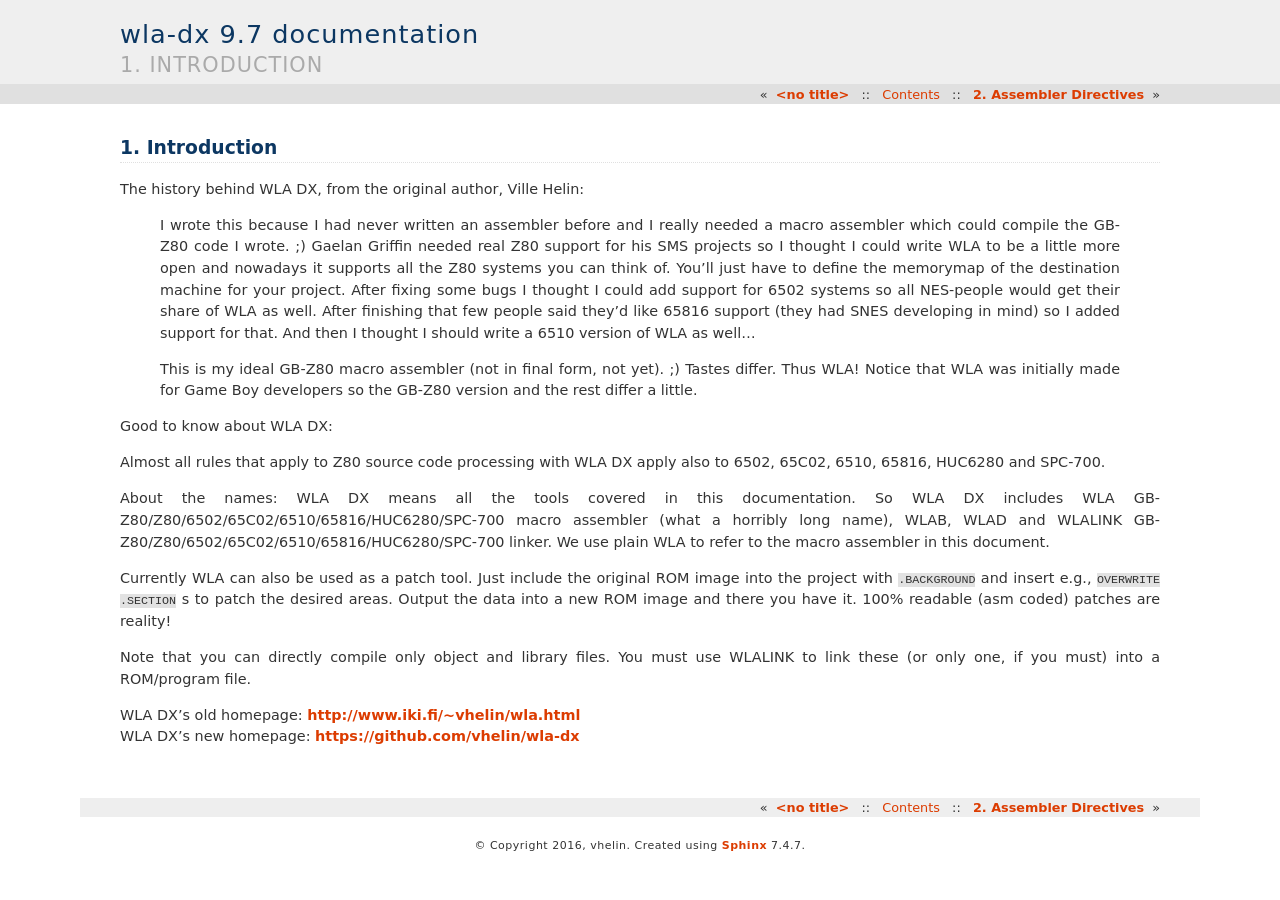
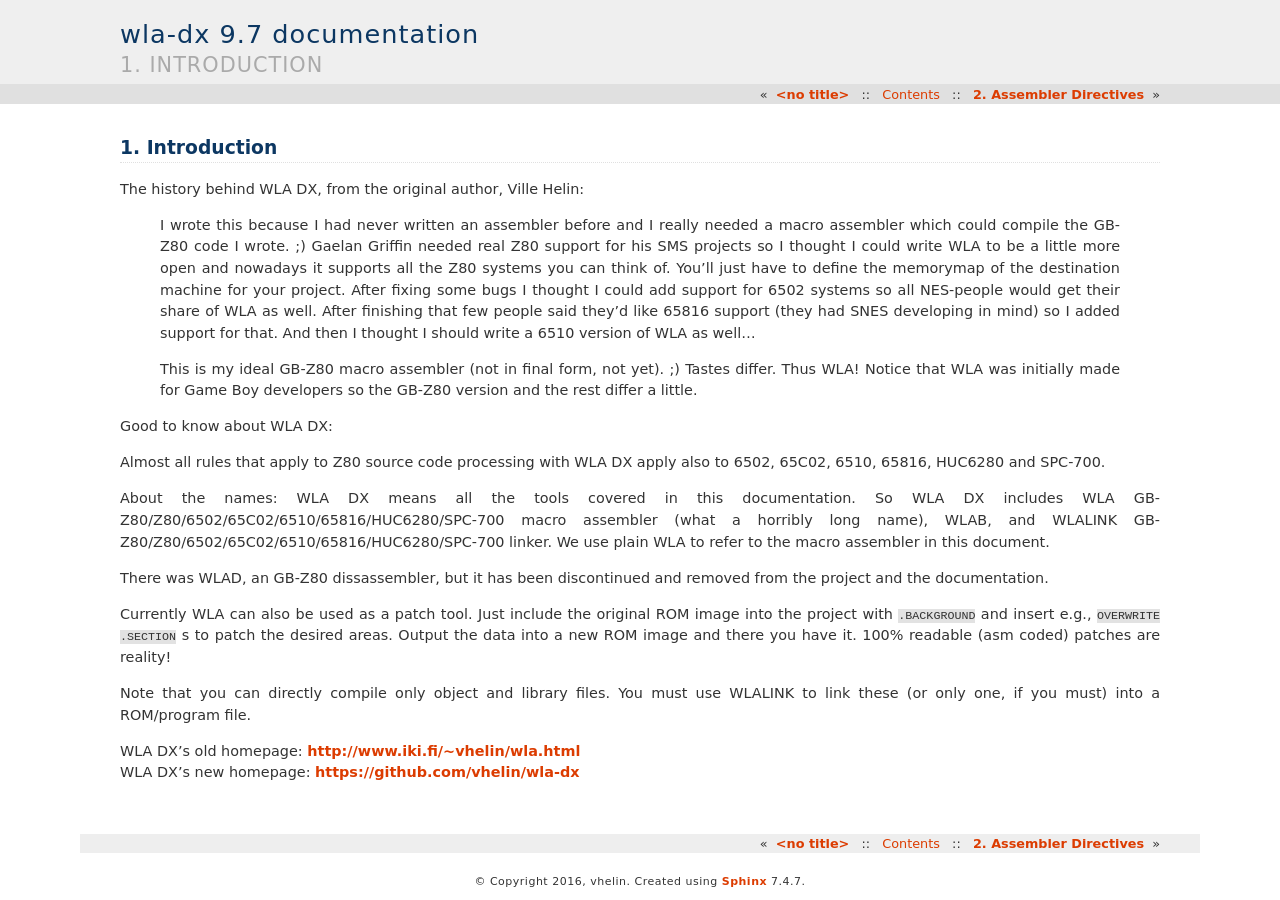
Before and after one commit to vhelin/wla-dx, a Sphinx documentation site: the page built from doc/introduction.rst, in a window 1280 px wide. Built offline with Sphinx 7.4.7, drawn with Linux system fonts in a browser that asks for light colours; part of the change alters nothing that is shown.

Commit message:
doc: Remove wlad related stuff and put a reminder to it

```diff
--- a/doc/CMakeLists.txt
+++ b/doc/CMakeLists.txt
@@ -35,7 +35,7 @@ endif (NOT SPHINX_EXECUTABLE)
 add_custom_target(doc ALL)
 
 set(DOC_MAN_SRCS "man/wlab.rst" "man/wla-cpu.rst"
-    "man/wlad.rst" "man/wlalink.rst"
+    "man/wlalink.rst"
     "wla-dx.rst")
 set(DOC_SRCS
     "archoverview.rst"
@@ -46,7 +46,6 @@ set(DOC_SRCS
     "bugs.rst"
     "codetoknow.rst"
     "compiling.rst"
-    "disassembling.rst"
     "errormsg.rst"
     "extraflags.rst"
     "files.rst"
@@ -71,7 +70,7 @@ if (GEN_DOC_MAN)
         "${DOC_OUT}/wla-z80.1"
     )
     set(DOC_MAN_FILES "${DOC_OUT}/wla-dx.7" "${DOC_OUT}/wlalink.1"
-        "${DOC_OUT}/wlad.1" "${DOC_OUT}/wlab.1" ${DOC_MAN_CPUFILES})
+        "${DOC_OUT}/wlab.1" ${DOC_MAN_CPUFILES})
     add_custom_command(
         OUTPUT ${DOC_MAN_FILES}
         COMMAND "${SPHINX_EXECUTABLE}" -q -b man
--- a/doc/conf.py
+++ b/doc/conf.py
@@ -88,7 +88,6 @@ latex_documents = [
 man_pages = [
     ('wla-dx', 'wla-dx', u'wla-dx Documentation', [u'vhelin'], 7),
     ('man/wlalink', 'wlalink', u'WLA Linker', [u'vhelin'], 1),
-    ('man/wlad', 'wlad', u'WLA GB-Z80 Disassembler', [u'vhelin'], 1),
     ('man/wlab', 'wlab', u'WLA Binary to DB converter', [u'vhelin'], 1)
 ]
 
--- a/doc/disassembling.rst
+++ /dev/null
@@ -1,40 +0,0 @@
-Disassembling
-=============
-
-**WARNING**: WLAD is not being maintained any longer, and no plans regarding it
-have been made.
-
-WLAD is a disassembler that can be used to disassemble an existing GB-ROM
-image into a WLA-syntax compatible source file. It won't produce very readable
-code as all the labels etc. are discarded in the last phase of linking when
-the ROM image is made. In the current state WLAD doesn't generate labels,
-but it will in the future.
-
-Here's how you use it::
-
-    wlad [-dsa] <BIN FILE>
-
-Give it the binary file (usually the extension is ``.gb`` or ``.cgb``) and
-WLAD will output the source code into stdout (the shell you are using). Here's
-an example what you can do if you want the source code into a file instead
-of the screen::
-
-    wlad tbp.cgb > tbp.s
-
-WLAD has three option flags:
-
--a  Disable address output.
--d  The upper banks (1->) are disassembled as data.
--s  The upper banks (1->) are disassembled as data with string detection
-    enabled.
-
-Use the ``s``-flag if you intend to change texts in games. The flags ``d``
-and ``s`` cannot be used at the same time.
-
-Examples::
-
-    [seravy@localhost parallax]# wlad -da parallax.gb > parallax.s
-    [seravy@localhost parallax]# wlad -s parallax.gb > parallax.s
-
-WLAD supports both normal GB-ROMs and Pocket Voice™ ROM images.
-Only WLAD GB-Z80 exists curently.
--- a/doc/introduction.rst
+++ b/doc/introduction.rst
@@ -25,9 +25,12 @@ apply also to 6502, 65C02, 6510, 65816, HUC6280 and SPC-700.
 
 About the names: WLA DX means all the tools covered in this documentation.
 So WLA DX includes WLA GB-Z80/Z80/6502/65C02/6510/65816/HUC6280/SPC-700
-macro assembler (what a horribly long name), WLAB, WLAD and WLALINK
+macro assembler (what a horribly long name), WLAB, and WLALINK
 GB-Z80/Z80/6502/65C02/6510/65816/HUC6280/SPC-700 linker. We use plain WLA
 to refer to the macro assembler in this document.
+
+There was WLAD, an GB-Z80 dissassembler, but it has been discontinued and
+removed from the project and the documentation.
 
 Currently WLA can also be used as a patch tool. Just include the original
 ROM image into the project with ``.BACKGROUND`` and insert e.g.,
--- a/doc/man/wlad.rst
+++ /dev/null
@@ -1,66 +0,0 @@
-
-.. Due to something, the manpages generated by sphnix do not display the
-   (sub)sections UNLESS there is a !(sub)section defined. Luckly, that
-   !(sub)section is invisible in the manpage.
-   Sphinx (sphinx-build) 1.2.3 & 1.4.5
-
-.. We take advantage to that fact to put manpages with the correct title
-   in other documents, but this means that we are relying on a bug.
-
-Manpage: WLAD
-=============
-
-
-SYNOPSIS
---------
-
-| ``wlad`` [``OPTIONS``] ``BIN_FILE``
-
-
-OPTIONS
--------
-
--a  Disable address output
--d  Upper banks (1->) are disassembled as data (Can not be used with ``-s``)
--s  Upper banks (1->) are disassembled as data with string detection enabled
-    (Can not be used with ``-d``)
-
-
-DESCRIPTION
------------
-
-**WARNING**: :manpage:`wlad(1)` is not being maintained any longer, and no
-plans regarding it have been made.
-
-:manpage:`wlad(1)` is a disassembler that can be used to disassemble an
-existing GB-ROM image into a WLA-syntax compatible source file. It won't
-produce very readable code as all the labels etc. are discarded in the last
-phase of linking when the ROM image is made. In the current state
-:manpage:`wlad(1)` doesn't generate labels, but it will in the future.
-
-Give it the binary file (usually the extension is ``.gb`` or ``.cgb``) and
-:manpage:`wlad(1)` will output the source code into stdout (the shell you are
-using).
-
-Use ``-s`` if you intend to change texts in games.
-The flags ``-d`` and ``-s`` cannot be used at the same time.
-
-:manpage:`wlad(1)` supports both normal GB-ROMs and Pocket Voice™ ROM images.
-Only :manpage:`wlad(1)` GB-Z80 exists curently.
-
-
-EXAMPLES
---------
-
-::
-
-    wlad tbp.cgb > tbp.s
-    wlad -da parallax.gb > parallax.s
-    wlad -s parallax.gb > parallax.s
-
-.. only:: man
-
-    SEE ALSO
-    --------
-
-    :manpage:`wla-dx(7)`
--- a/doc/wla-dx.rst
+++ b/doc/wla-dx.rst
@@ -15,7 +15,6 @@
     compiling
     linking
     arithmetics
-    disassembling
     bintodb
     codetoknow
     wlaflags
@@ -33,4 +32,3 @@
         man/wlalink
         man/wla-cpu
         man/wlab
-        man/wlad
```
